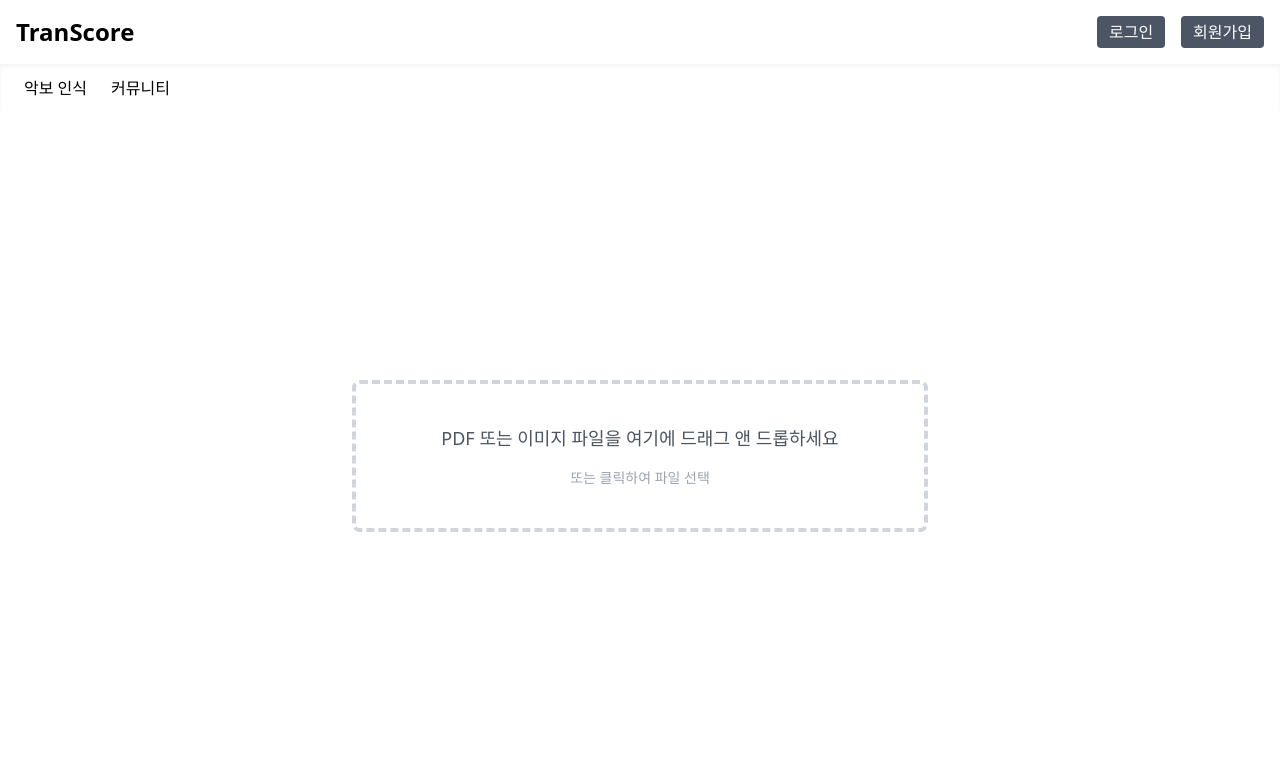
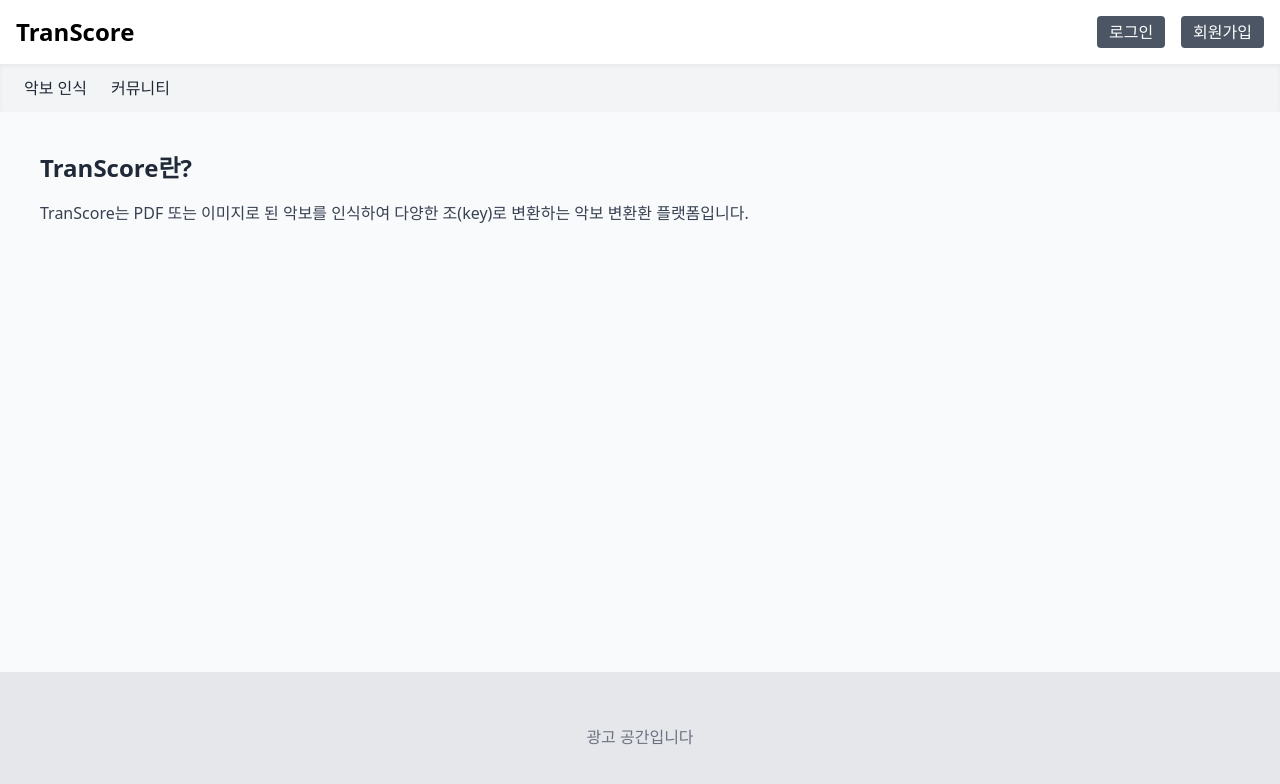
Before and after one commit to MJU-TranScore/TranScore-Frontend, a React (Vite) app: page / in a window 1280 px wide. Shown: the top 784 px of the page. Built offline with nearby package versions, Linux system fonts and the light colour scheme.

Commit message:
초기화면 업데이트

```diff
--- a/src/App.jsx
+++ b/src/App.jsx
@@ -1,27 +1,67 @@
-import React from 'react';
+import React, { useState } from 'react';
 
 function App() {
+  const [activeTab, setActiveTab] = useState(null);
+
   return (
     <div className="w-screen h-screen flex flex-col">
-      <header className="flex justify-between items-center p-4 bg-white-800 text-black">
-        <h1 className="text-2xl font-bold">TranScore</h1>
+      <header className="flex justify-between items-center p-4 bg-white text-black shadow-md">
+        <h1
+          className="text-2xl font-bold cursor-pointer hover:text-blue-600 transition"
+          onClick={() => setActiveTab(null)}
+        >
+          TranScore
+        </h1>
         <div className="space-x-4">
           <button className="bg-gray-600 hover:bg-gray-700 text-white py-1 px-3 rounded">로그인</button>
           <button className="bg-gray-600 hover:bg-gray-700 text-white py-1 px-3 rounded">회원가입</button>
         </div>
       </header>
 
-      <nav className="bg-black-100 shadow-inner px-6 py-3 flex space-x-6 text-white-700 font-medium">
-        <button className="hover:text-blue-600 transition">악보 인식</button>
-        <button className="hover:text-blue-600 transition">커뮤니티</button>
+      <nav className="bg-gray-100 px-6 py-3 flex space-x-6 text-gray-800 font-medium shadow-inner">
+        <button
+          className={`hover:text-blue-600 transition ${activeTab === 'upload' ? 'text-blue-600 font-semibold' : ''}`}
+          onClick={() => setActiveTab('upload')}
+        >
+          악보 인식
+        </button>
+        <button
+          className={`hover:text-blue-600 transition ${activeTab === 'community' ? 'text-blue-600 font-semibold' : ''}`}
+          onClick={() => setActiveTab('community')}
+        >
+          커뮤니티
+        </button>
       </nav>
 
-      <div className="flex-1 flex items-center justify-center bg-white">
-        <div className="border-4 border-dashed border-gray-300 rounded-lg p-10 text-center w-2/3 max-w-xl">
-          <p className="text-lg text-gray-600 mb-4">PDF 또는 이미지 파일을 여기에 드래그 앤 드롭하세요</p>
-          <p className="text-sm text-gray-400">또는 클릭하여 파일 선택</p>
-        </div>
-      </div>
+      <main className="flex-1 bg-white flex flex-col">
+        {activeTab === 'upload' ? (
+          <div className="flex-1 flex items-center justify-center">
+            <div className="border-4 border-dashed border-gray-300 rounded-lg p-10 text-center w-2/3 max-w-xl">
+              <p className="text-lg text-gray-600 mb-4">PDF 또는 이미지 파일을 여기에 드래그 앤 드롭하세요</p>
+              <p className="text-sm text-gray-400">또는 클릭하여 파일 선택</p>
+            </div>
+          </div>
+        ) : activeTab === 'community' ? (
+          <div className="flex-1 flex items-center justify-center text-xl text-gray-500">
+            커뮤니티 페이지 준비 중입니다.
+          </div>
+        ) : (
+
+          <div className="flex-1 flex flex-col">
+            <section className="flex-1 p-10 bg-gray-50">
+              <h2 className="text-2xl font-bold mb-4 text-gray-800">TranScore란?</h2>
+              <p className="text-gray-700 leading-relaxed">
+                TranScore는 PDF 또는 이미지로 된 악보를 인식하여 다양한 조(key)로 변환하는 악보 변환환 플랫폼입니다.
+                <br />
+              </p>
+            </section>
+
+            <footer className="h-32 bg-gray-200 flex items-center justify-center text-gray-500 border-t">
+              광고 공간입니다
+            </footer>
+          </div>
+        )}
+      </main>
     </div>
   );
 }
```
